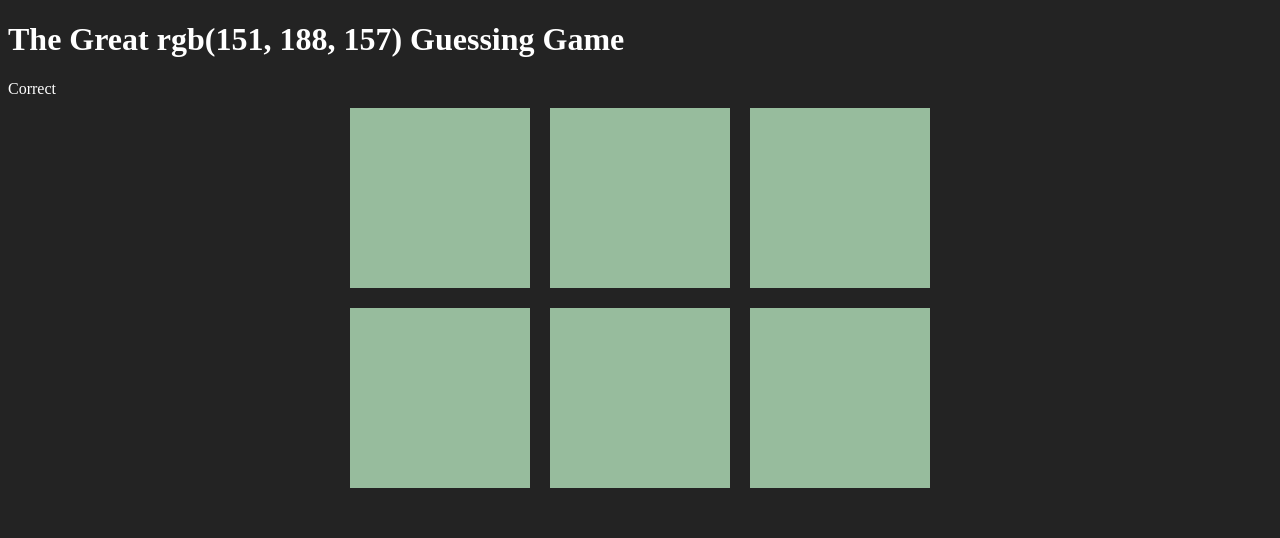
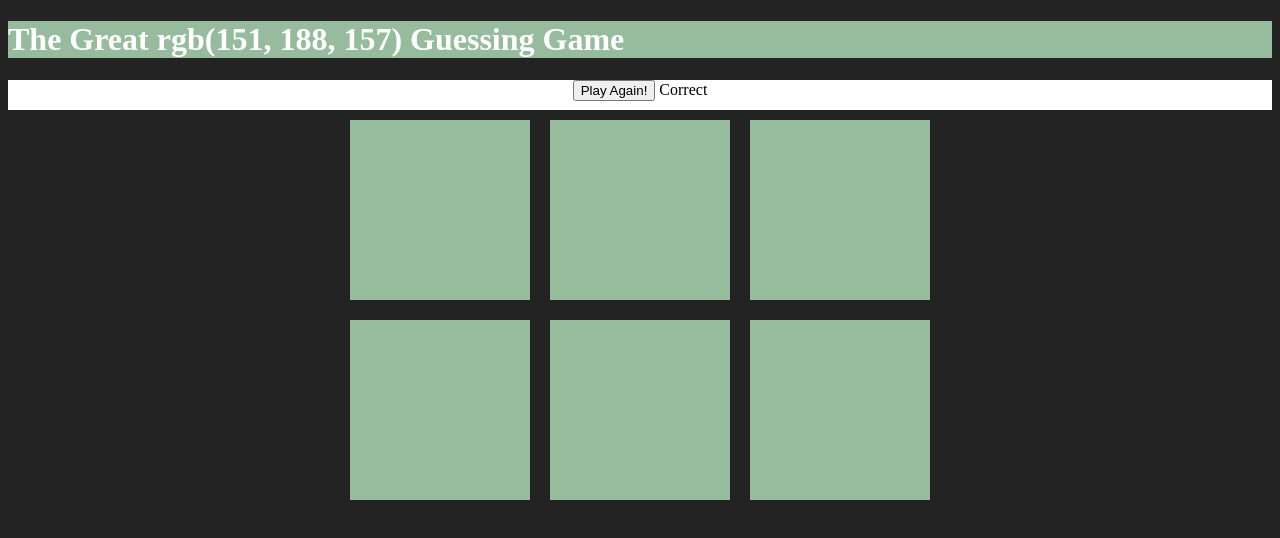
Before and after one commit to koolkishan/colorGame, a plain HTML site: page index.html in a window 1280 px wide. Both pictures are taken after a click on the element 439 px from the left and 179 px from the top of the page. Drawn offline with Linux system fonts and the light colour scheme.

Commit message:
Add files via upload
Added More Functionalities like Reset Colors

```diff
--- a/colorGame.css
+++ b/colorGame.css
@@ -20,7 +20,12 @@ h1
     color:white;
 }
 
-span
+
+#stripe
 {
-    color:white;
+    background-color: white;
+    height: 30px;
+    text-align: center;
+    color:black;
+
 }
--- a/colorGame.js
+++ b/colorGame.js
@@ -1,10 +1,29 @@
 var colors = generateRandomColors(6);
 var squares =document.querySelectorAll(".square");
-var pickColor = pickColor();
+var pickedColor =  pickColor();
 var colorDisplay = document.getElementById("colorDisplay");
 var messageDisplay = document.querySelector("#message");
+var h1 = document.querySelector("h1");
+var resetButton = document.getElementById("reset");
 
-colorDisplay.textContent = pickColor;
+resetButton.addEventListener("click", function()
+{
+//generate new colors
+colors = generateRandomColors(6);
+//pick a new random color from array
+pickedColor = pickColor();
+// change colorDisplay to match picked color
+colorDisplay.textContent = pickedColor;
+//change colors of squares
+
+for(var i=0; i<squares.length; i++)
+{
+    squares[i].style.backgroundColor=colors[i];
+}
+h1.style.backgroundColor="#232323";
+})
+
+colorDisplay.textContent = pickedColor;
 
 for(var i = 0; i < squares.length; i++)
 {
@@ -15,10 +34,12 @@ for(var i = 0; i < squares.length; i++)
     {
         //grab color of clicked square
         var clickedColor = this.style.backgroundColor;
-        if(clickedColor===pickColor)
+        if(clickedColor===pickedColor)
         {
             messageDisplay.textContent ="Correct";
+            resetButton.textContent ="Play Again!";
             changeColors(clickedColor);
+            h1.style.backgroundColor = clickedColor;
         }
         else
         {
--- a/index.html
+++ b/index.html
@@ -10,7 +10,8 @@
 <body>
     <h1>The Great <span id="colorDisplay">RGB</span> Guessing Game</h1>
 
-    <div>
+    <div id="stripe">
+        <button id="reset">New Colors</button>
         <span id="message"  ></span>
     </div>
     <div id="container">
```
